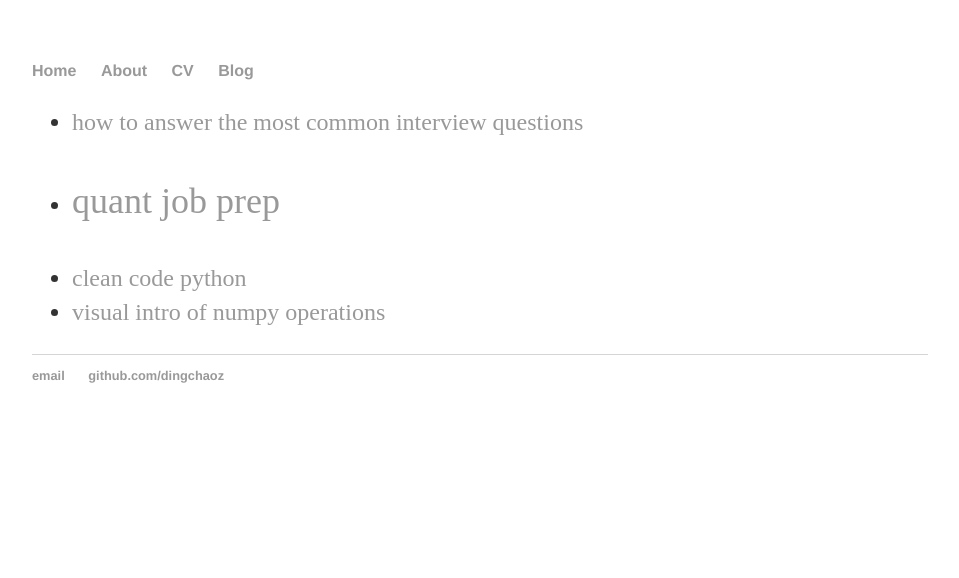
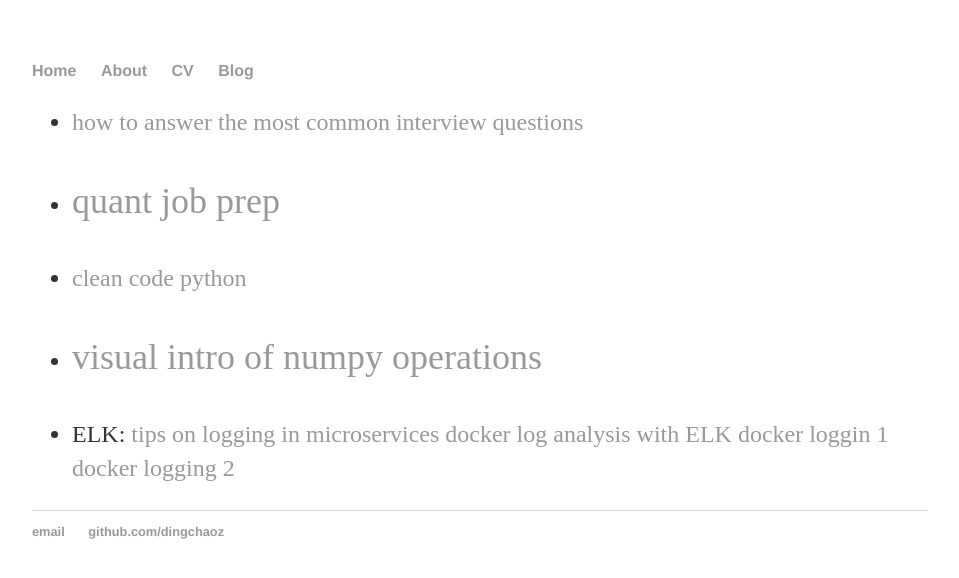
Before and after one commit to dingchaoz/dingchaoz.github.io, a Jekyll site: the page built from blog/misc.md, in a window 1280 px wide. Shown: the top 578 px of the page, without its empty margins (160-1119 px from the left). Built offline with Jekyll 4.4.1, drawn with Linux system fonts in a browser that asks for light colours; our own code applies the rules of GitHub Pages for plain Markdown files.

Commit message:
Update misc.md

```diff
--- a/blog/misc.md
+++ b/blog/misc.md
@@ -5,3 +5,10 @@
 
 - [clean code python](https://github.com/zedr/clean-code-python#functions)
 - [visual intro of numpy operations](https://jalammar.github.io/visual-numpy/)
+
+
+- ELK:
+[tips on logging in microservices](https://logz.io/blog/logging-microservices/)
+[docker log analysis with ELK](https://www.freecodecamp.org/news/docker-container-log-analysis-with-elastic-stack-53d5ec9e5953/)
+[docker loggin 1](https://logz.io/blog/docker-logging/)
+[docker logging 2](https://logz.io/blog/docker-logging-elk-stack-part-two/)
```
